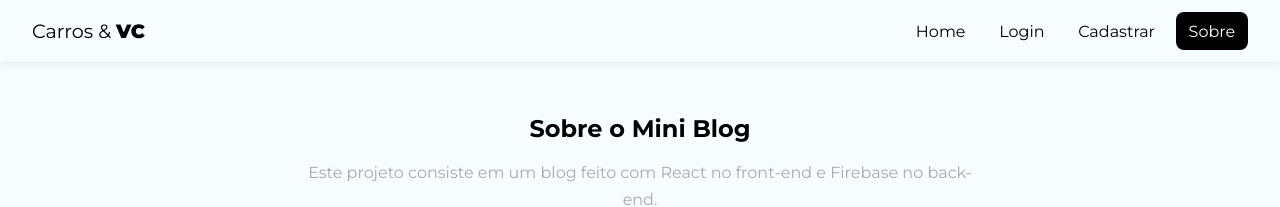
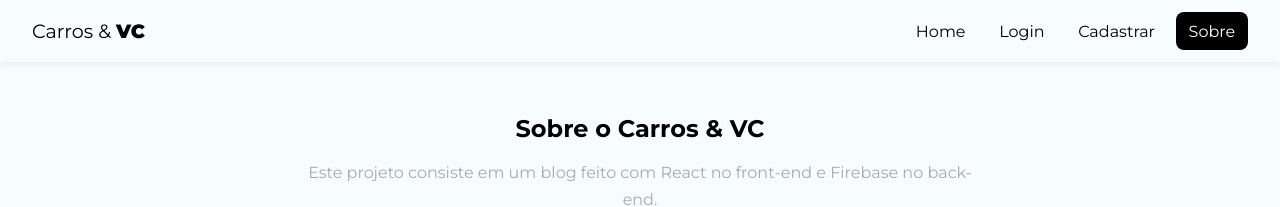
Before and after one commit to juniormps/projeto-blog-carros-e-vc, a React (Vite) app in the folder blog-carros-e-vc/: page /about in a window 1280 px wide. Shown: the top 207 px of the page. Built offline with nearby package versions, Linux system fonts and the light colour scheme; no server answers.

Commit message:
refactor: alteração do nome do projeto na página Sobre e no package.json

```diff
--- a/blog-carros-e-vc/package.json
+++ b/blog-carros-e-vc/package.json
@@ -1,5 +1,5 @@
 {
-  "name": "miniblog",
+  "name": "Carros-e-vc",
   "private": true,
   "version": "0.0.0",
   "type": "module",
--- a/blog-carros-e-vc/src/pages/about/About.jsx
+++ b/blog-carros-e-vc/src/pages/about/About.jsx
@@ -10,7 +10,7 @@ const About = () => {
     <div className={styles.about}>
 
         <h2>
-            Sobre o Mini <span>Blog</span>
+            Sobre o Carros & <span>VC</span>
         </h2>
 
         <p>
```
Also changed, not shown: 1 other file (tests, documents, lock files or other folders).
